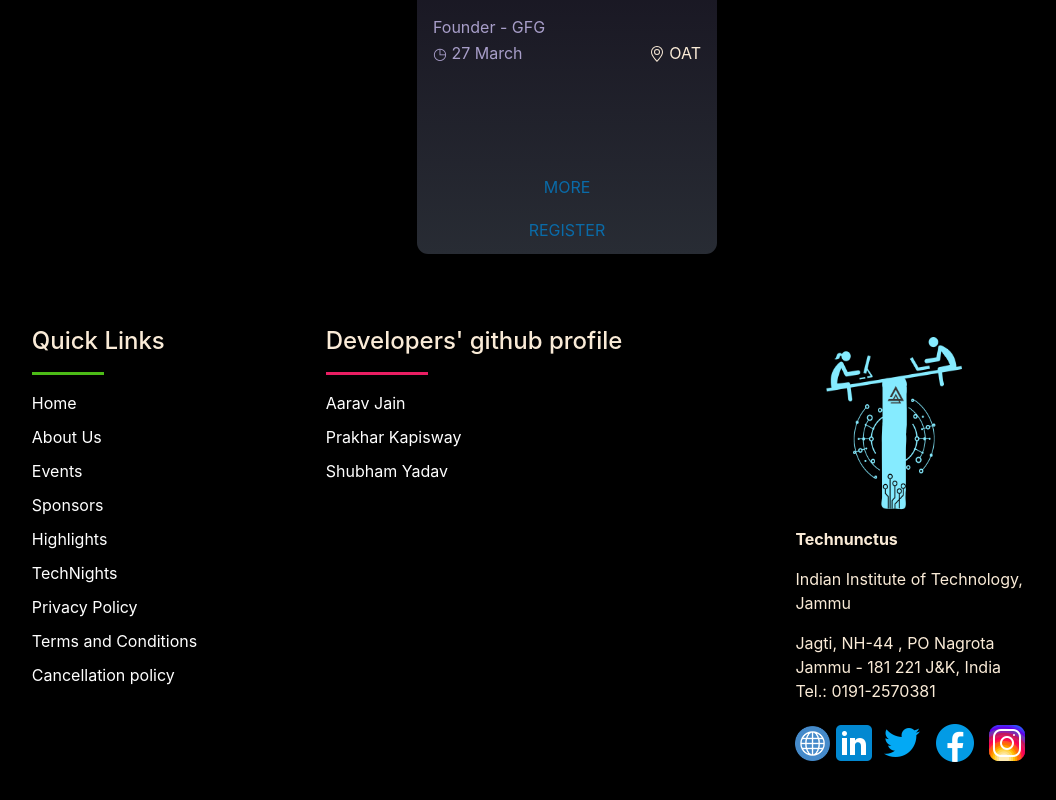
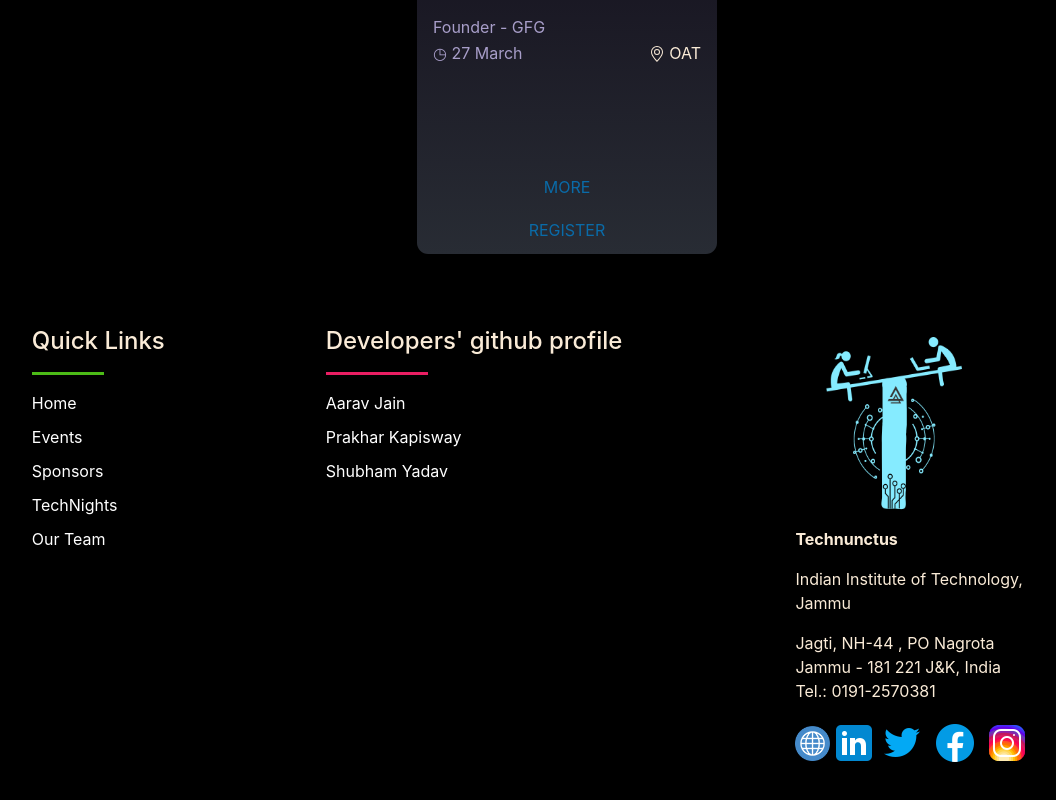
Before and after one commit to aaravjn/technunctus-2023, a React (Create React App) app: page /Events in a window 1280 px wide. Shown: the part 6556-7356 px from the top of the page, without its empty margins (73-1129 px from the left). Built offline with nearby package versions, Linux system fonts and the light colour scheme; a web font is replaced by a local one.

Commit message:
minor changes

```diff
--- a/src/components/Footer/footer.jsx
+++ b/src/components/Footer/footer.jsx
@@ -27,38 +27,24 @@ export default function Footer() {
                             </h4>
                         </li>
                         <li>
-                            <Link to="/" >
+                            <Link to="/Home" >
                                 <motion.a className='f-link'
                                     whileHover={while_hover}
                                 >Home</motion.a>
                             </Link>
                         </li>
                         <li>
-                            <Link to="/a" >
-                                <motion.a className='f-link'
-                                    whileHover={while_hover}
-                                >About Us</motion.a>
-                            </Link>
-                        </li>
-                        <li>
-                            <Link to="/e" >
+                            <Link to="/Events" >
                                 <motion.a className='f-link'
                                     whileHover={while_hover}
                                 >Events</motion.a>
                             </Link>
                         </li>
                         <li>
-                            <Link to="/s">
+                            <Link to="/Sponsors">
                                 <motion.a className='f-link'
                                     whileHover={while_hover}
                                 >Sponsors</motion.a>
-                            </Link>
-                        </li>
-                        <li>
-                            <Link to="/h">
-                                <motion.a className='f-link'
-                                    whileHover={while_hover}
-                                >Highlights</motion.a>
                             </Link>
                         </li>
                         <li>
@@ -69,30 +55,13 @@ export default function Footer() {
                             </Link>
                         </li>
                         <li>
-                            <Link to="/policy" >
+                            <Link to="/OurTeam">
                                 <motion.a className='f-link'
                                     whileHover={while_hover}
-                                >Privacy Policy</motion.a>
+                                >Our Team</motion.a>
                             </Link>
                         </li>
-                        <li>
-                            <Link to="/terms" >
-                                <motion.a className='f-link'
-                                    whileHover={while_hover}
-                                >
-                                    Terms and Conditions
-                                </motion.a>
-                            </Link>
-                        </li>
-                        <li>
-                            <Link to="/cancellation" >
-                                <motion.a className='f-link'
-                                    whileHover={while_hover}
-                                >
-                                    Cancellation policy
-                                </motion.a>
-                            </Link>
-                        </li>
+
                     </ul>
                     <ul className='col-md-4 col-sm-5 footer-col-2'>
                         <li>
--- a/src/css/home.css
+++ b/src/css/home.css
@@ -56,7 +56,7 @@
     width: 100%;
     min-height: 100vh;
     padding-bottom: 5%;
-    padding-left: 1em;
+    padding-left: 3em;
     padding-top: 3%;
 }
 .events{
--- a/src/pages/Home.jsx
+++ b/src/pages/Home.jsx
@@ -162,7 +162,7 @@ const Home = () => {
       }}
       className="events"
       >
-        <h1 style={{width:"100%", paddingTop:"2em", color:"#ffde59", fontFamily:"Stopmotion"}}>Some of our Events</h1>
+        <h1 style={{width:"100%", paddingTop:"1em", color:"#ffde59", fontFamily:"Stopmotion", fontSize:"4em", marginBottom:"1em"}}>Events</h1>
         <EventCard {...eventsData[0]}/>
         <EventCard {...eventsData[1]}/>
         <EventCard {...eventsData[2]}/>
```
